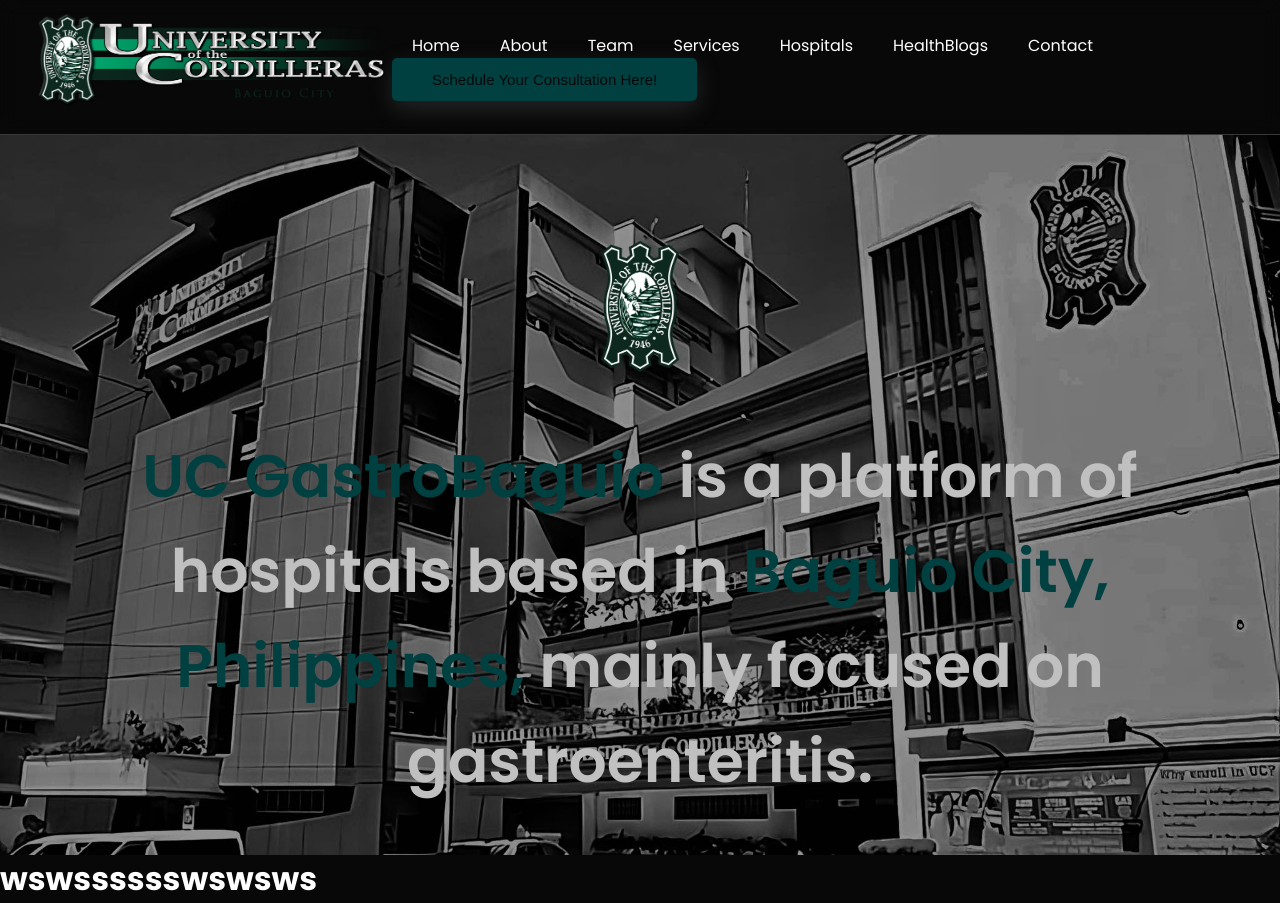
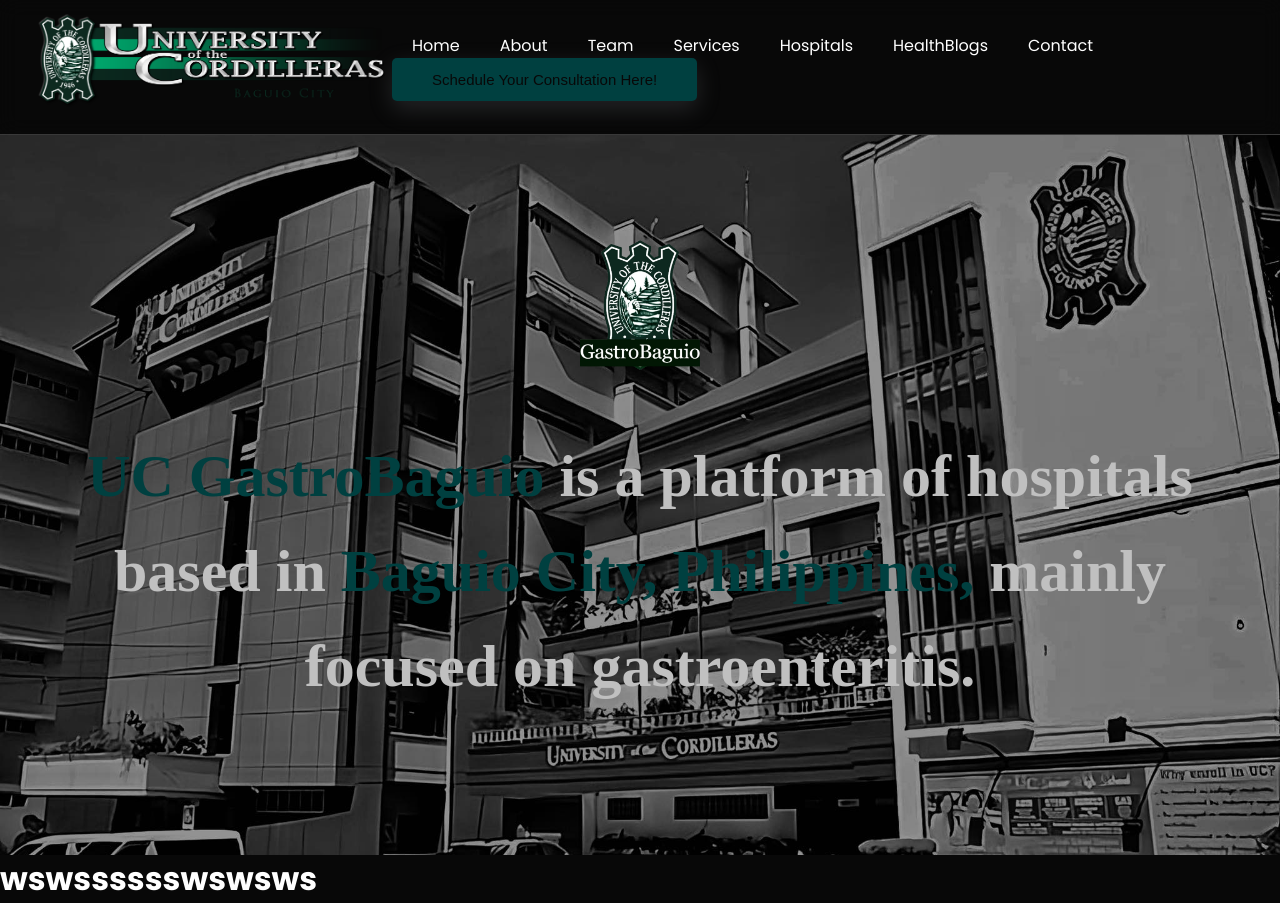
Before and after one commit to donyelqt/ucgastrobaguio, a Next.js app: page /sections/Hero in a window 1280 px wide. Built offline with nearby package versions, Linux system fonts and the light colour scheme.

Commit message:
updateeeeeeeeeeeeeee

```diff
--- a/components/common/Title.js
+++ b/components/common/Title.js
@@ -11,7 +11,7 @@ export const TitleLogo = ({ title, caption, className }) => {
     return (
       <h1 className={`${className} logo`}>
         <span>{caption}</span>
-        <img src="/UC_Official_Seal.png" alt={title} width="120" height="150"  />
+        <img src="/uclogonew.png" alt={title} width="120" height="150"  />
       </h1>
     );
   };
--- a/styles/global.scss
+++ b/styles/global.scss
@@ -30,6 +30,7 @@
     font-weight: 600;
     margin: $xl-6 0;
     color: #c0c0c0;
+    font-family: 'Classy Font Name', serif; /* add this line */
   }
   .sub-heading {
     display: flex;
```
Also changed, not shown: assets/images/uclogonew.png (added), public/uclogonew.png (added).
